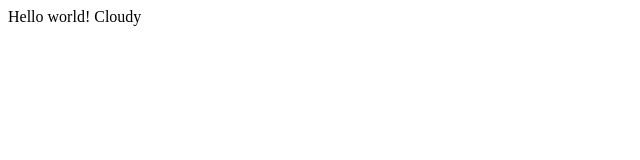
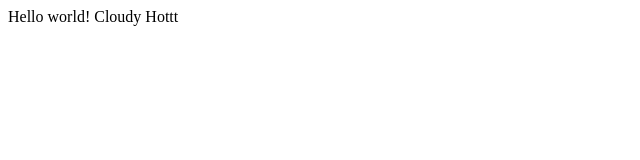
Before and after one commit to Tanggg94/testGitPush, a plain HTML site: page index.html in a window 1280 px wide. Shown: the full height of the page, 0-640 px from the left. Drawn offline with Linux system fonts and the light colour scheme.

Commit message:
edit text

```diff
--- a/index.html
+++ b/index.html
@@ -11,6 +11,7 @@
 <body>
     Hello world!
     Cloudy
+    Hottt
 
 </body>
 
```
